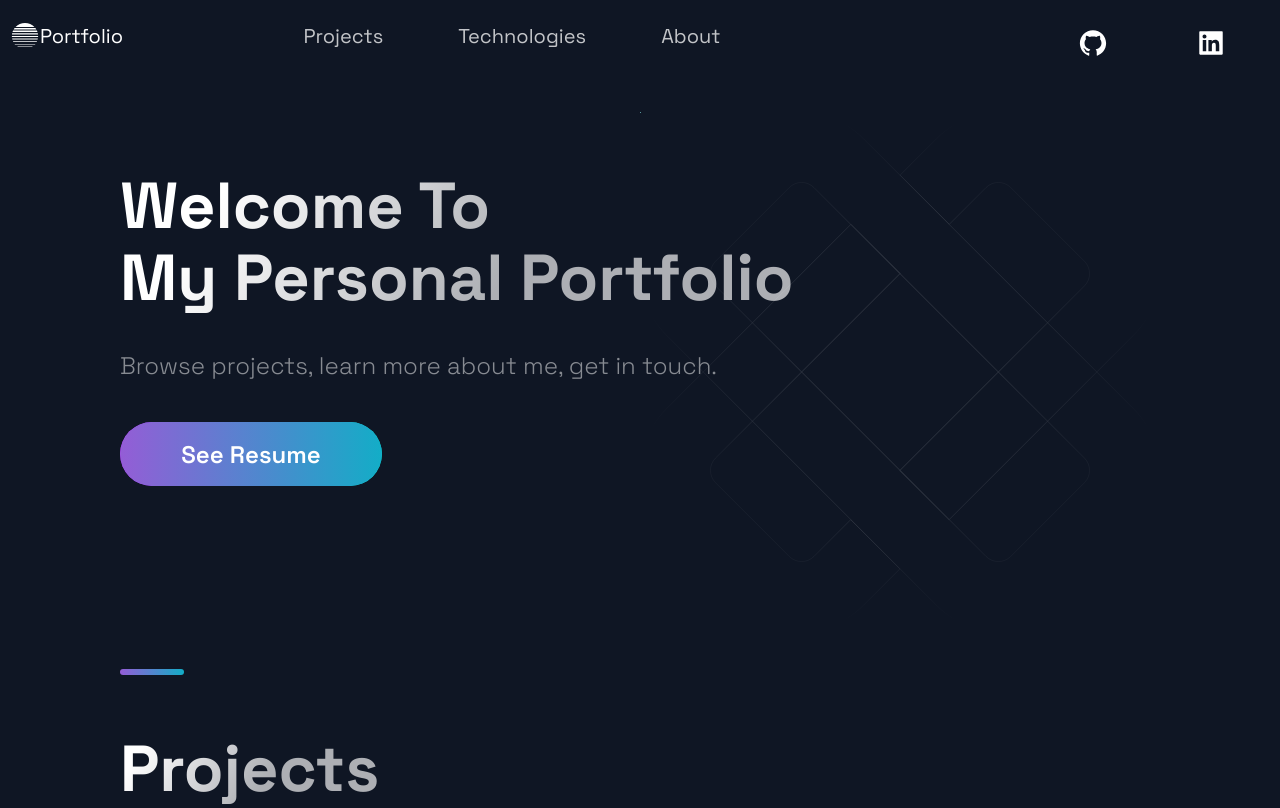
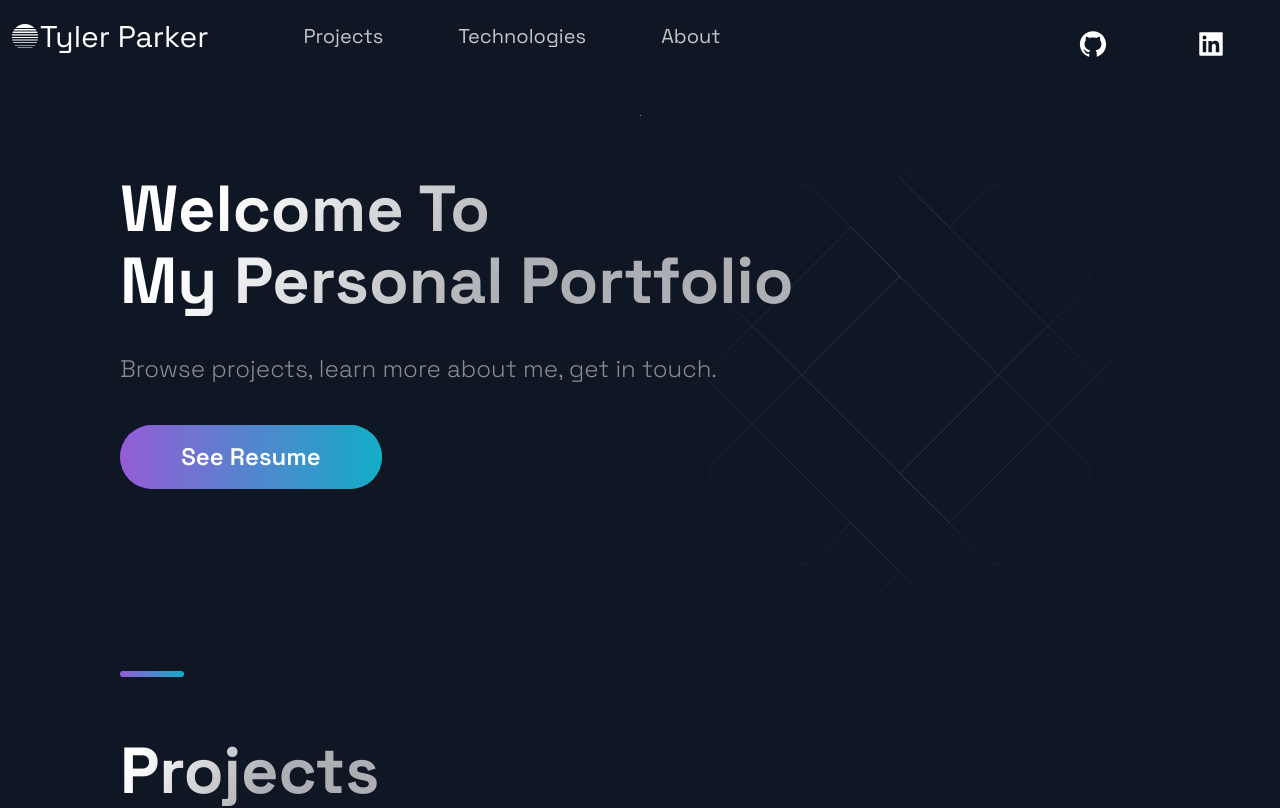
Before and after one commit to tyler-parker/portfolio-nextjs, a Next.js app: page / in a window 1280 px wide. Shown: the top 808 px of the page. Built offline with nearby package versions, Linux system fonts and the light colour scheme.

Commit message:
Added my name to the header and increased the font size

```diff
--- a/src/components/Header/Header.js
+++ b/src/components/Header/Header.js
@@ -10,7 +10,7 @@ const Header = () =>  (
     <Div1>
       <Link href='/'>
           <a style={{ display: "flex", alignItems: "center", color: 'white', marginBottom: '18px'}}>
-            <GiStripedSun size='3rem' /> <Span>Portfolio</Span>
+            <GiStripedSun size='3rem' /> <Span>Tyler Parker</Span>
           </a>
       </Link>
     </Div1>
--- a/src/components/Header/HeaderStyles.js
+++ b/src/components/Header/HeaderStyles.js
@@ -19,7 +19,7 @@ export const Container = styled.div`
 `;
 
 export const Span = styled.span`
-  font-size: 2rem;
+  font-size: 3rem;
 `;
 
 export const Div1 = styled.div`
```
Also changed, not shown: src/components/Hero/ARTIC-project.PNG (deleted).
